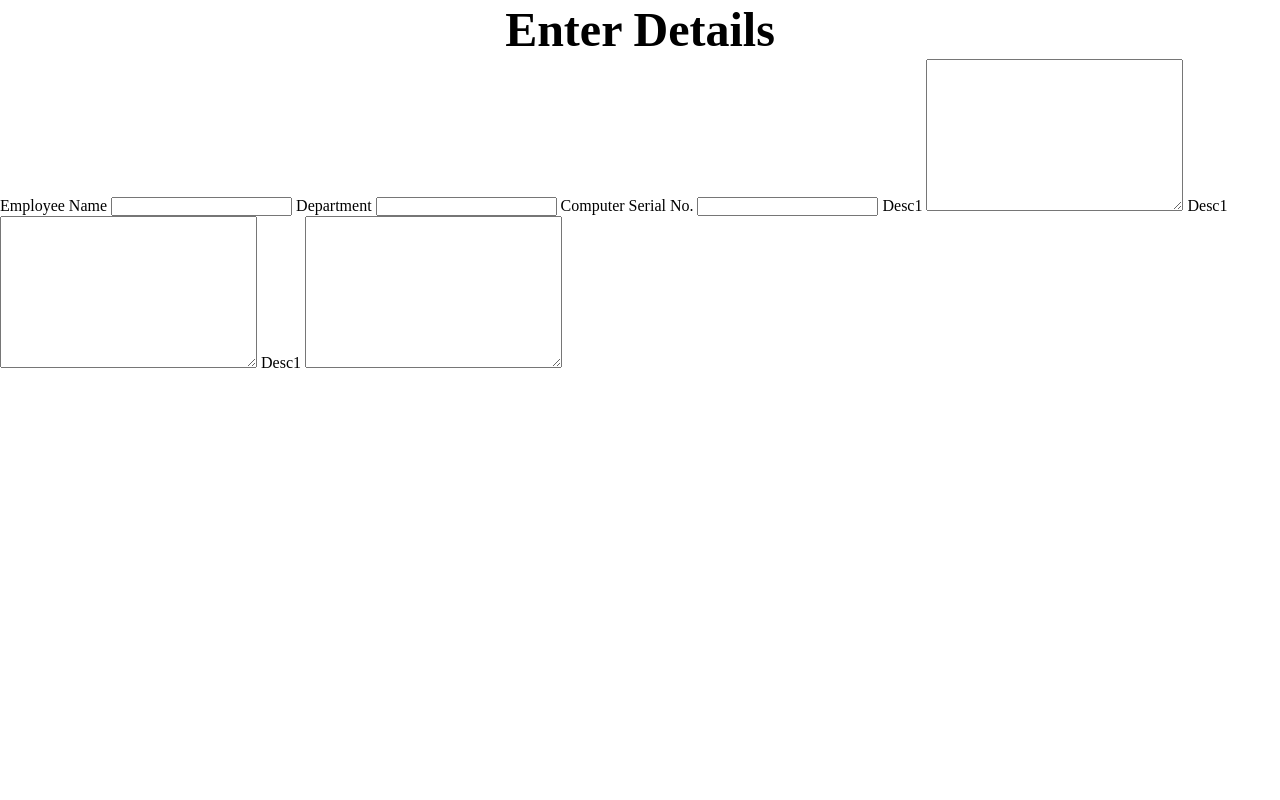
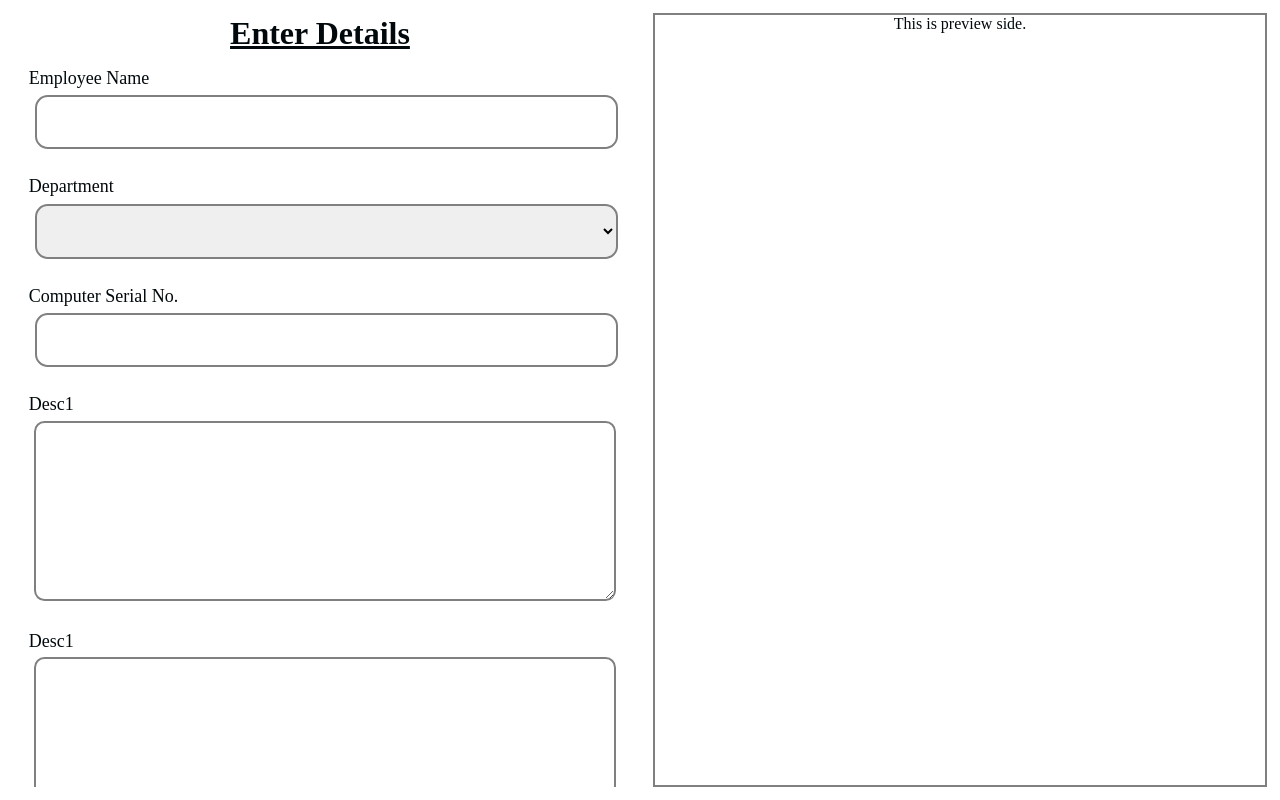
Before and after one commit to rohan030101/CCR-Generator, a plain HTML site: page generateCcr.html in a window 1280 px wide. Drawn offline with Linux system fonts and the light colour scheme.

Commit message:
50% of generate crr page done.

```diff
--- a/generateCcr.html
+++ b/generateCcr.html
@@ -8,23 +8,68 @@
     <link rel="stylesheet" href="./main.css" />
   </head>
   <body>
+    <div class="enterdetailspage">
       <div class="leftside">
         <form action="submit">
-        <h2>Enter Details</h2>
+          <h2><u>Enter Details</u></h2>
+          <div class="forminput">
             <label for="employee_name">Employee Name</label>
             <input type="text" class="input-text" />
+          </div>
+          <div class="forminput">
             <label for="dept">Department</label>
-        <input type="text" class="input-text" />
+            <select name="cars" id="cars" class="input-text">
+              <option value="DEPT1"></option>
+              <option value="DEPT1">DEPT1</option>
+              <option value="dept2">DEPT2</option>
+              <option value="opel">DEPT3</option>
+              <option value="audi">DEPT4</option>
+            </select>
+          </div>
+          <div class="forminput">
             <label for="cmp_Snno">Computer Serial No.</label>
             <input type="text" class="input-text" />
+          </div>
+          <div class="forminput">
             <label for="employee_name">Desc1</label>
-        <textarea name="desc1" id="" cols="30" rows="10"></textarea>
+            <textarea
+              name="desc1"
+              id=""
+              cols="30"
+              rows="10"
+              class="input-text"
+            ></textarea>
+          </div>
+          <div class="forminput">
             <label for="employee_name">Desc1</label>
-        <textarea name="desc1" id="" cols="30" rows="10"></textarea>
+            <textarea
+              name="desc1"
+              id=""
+              cols="30"
+              rows="10"
+              class="input-text"
+            ></textarea>
+          </div>
+          <div class="forminput">
             <label for="employee_name">Desc1</label>
-        <textarea name="desc1" id="" cols="30" rows="10"></textarea>
+            <textarea
+              name="desc1"
+              id=""
+              cols="30"
+              rows="10"
+              class="input-text"
+            ></textarea>
+          </div>
+          <div class="forminput">
+            <button class="generateccr" onclick="generateCcr()">
+              Generate CCR
+            </button>
+          </div>
         </form>
       </div>
-    <div class="rightside"></div>
+      <div class="rightside">
+        <span>This is preview side.</span>
+      </div>
+    </div>
   </body>
 </html>
--- a/main.css
+++ b/main.css
@@ -44,3 +44,60 @@
   color: white;
   background-color: black;
 }
+.enterdetailspage {
+  background-color: #fff;
+  color: #01090c;
+  display: flex;
+  width: 100vw;
+  height: 100vh;
+}
+label {
+  font-size: large;
+}
+.leftside {
+  /* display: flex; */
+  /* align-items: center; */
+  margin: 0.8em;
+  width: 50%;
+  overflow: auto;
+  /* border: 2px solid black; */
+}
+.leftside::-webkit-scrollbar {
+  display: none;
+}
+.leftside h2 {
+  font-size: 2rem;
+  font-weight: bolder;
+}
+.leftside .forminput {
+  margin: 0.7em;
+  padding: 0.3em;
+}
+.rightside {
+  text-align: center;
+  margin: 0.8em;
+  width: 50%;
+  border: 2px solid grey;
+}
+.input-text {
+  width: 100%;
+  box-sizing: border-box;
+  border: 2px solid grey;
+  outline: none;
+  margin: 0.4em;
+  padding: 1em;
+  border-radius: 0.8em;
+  font-size: medium;
+}
+.generateccr {
+  background-color: rgb(190, 190, 190);
+
+  background-color: rgb(180, 172, 172);
+  color: black;
+  border: none;
+  padding: 1.2em;
+}
+.generateccr:hover {
+  background-color: rgb(180, 172, 172);
+  color: white;
+}
```
Lines whose indentation alone changed are shown as unchanged.
